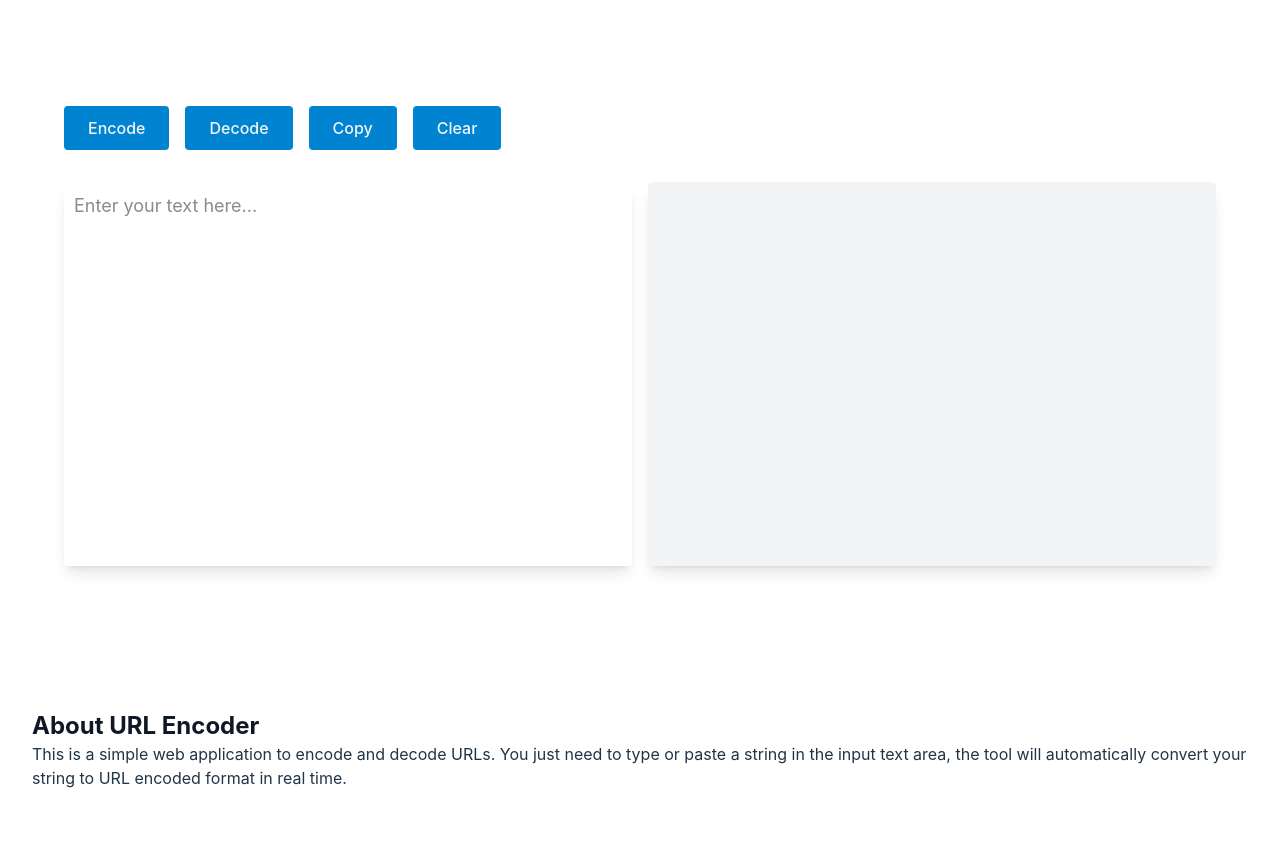
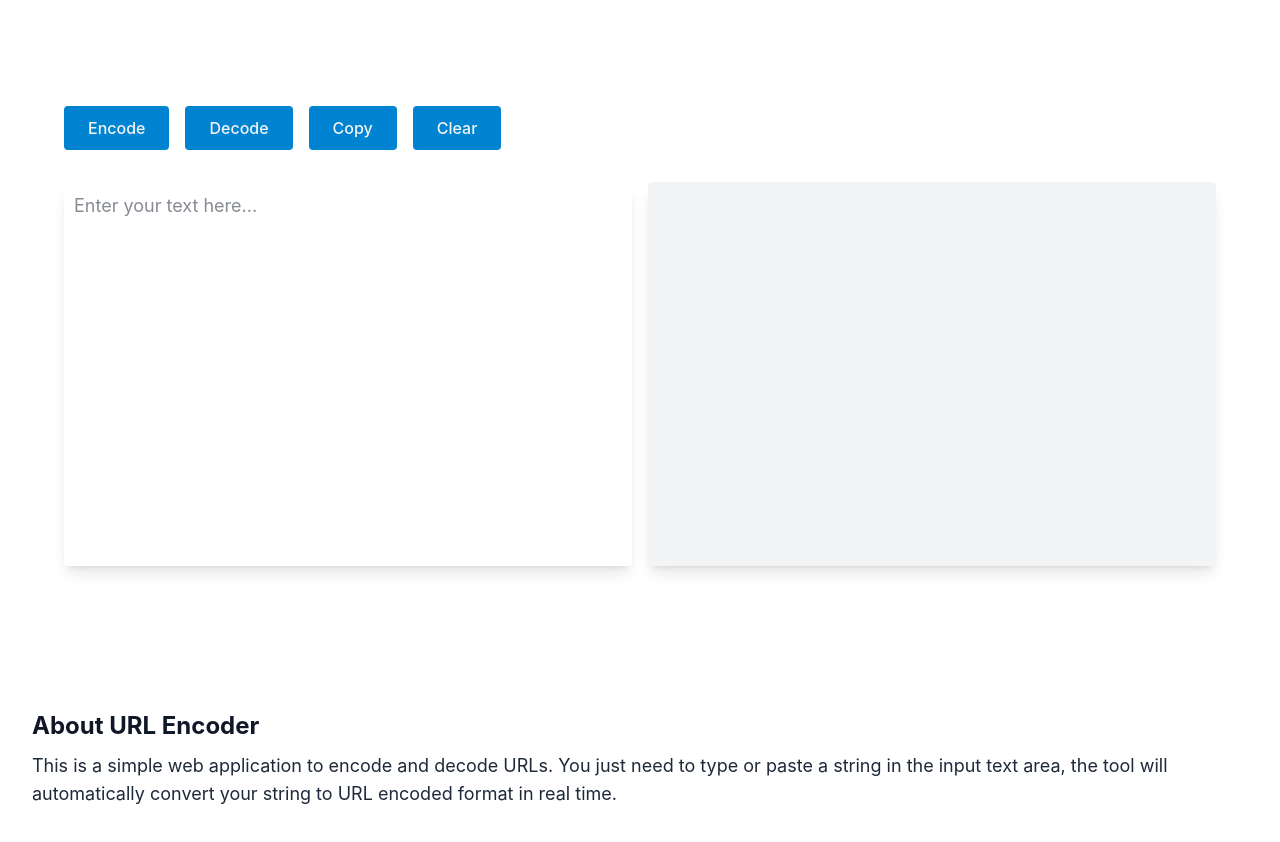
Before and after one commit to blueorionn/url-encoder-decoder, a website built with Vite: page index.html in a window 1280 px wide. Shown: the part 182-1024 px from the top of the page. Built offline with nearby package versions, Linux system fonts and the light colour scheme.

Commit message:
style about me description

```diff
--- a/index.html
+++ b/index.html
@@ -81,7 +81,7 @@
           <h1 class="font-bold text-xl lg:text-2xl text-gray-900">
             About URL Encoder
           </h1>
-          <p>
+          <p class="py-2.5 text-base lg:text-lg text-gray-800">
             This is a simple web application to encode and decode URLs. You just
             need to type or paste a string in the input text area, the tool will
             automatically convert your string to URL encoded format in real
```
